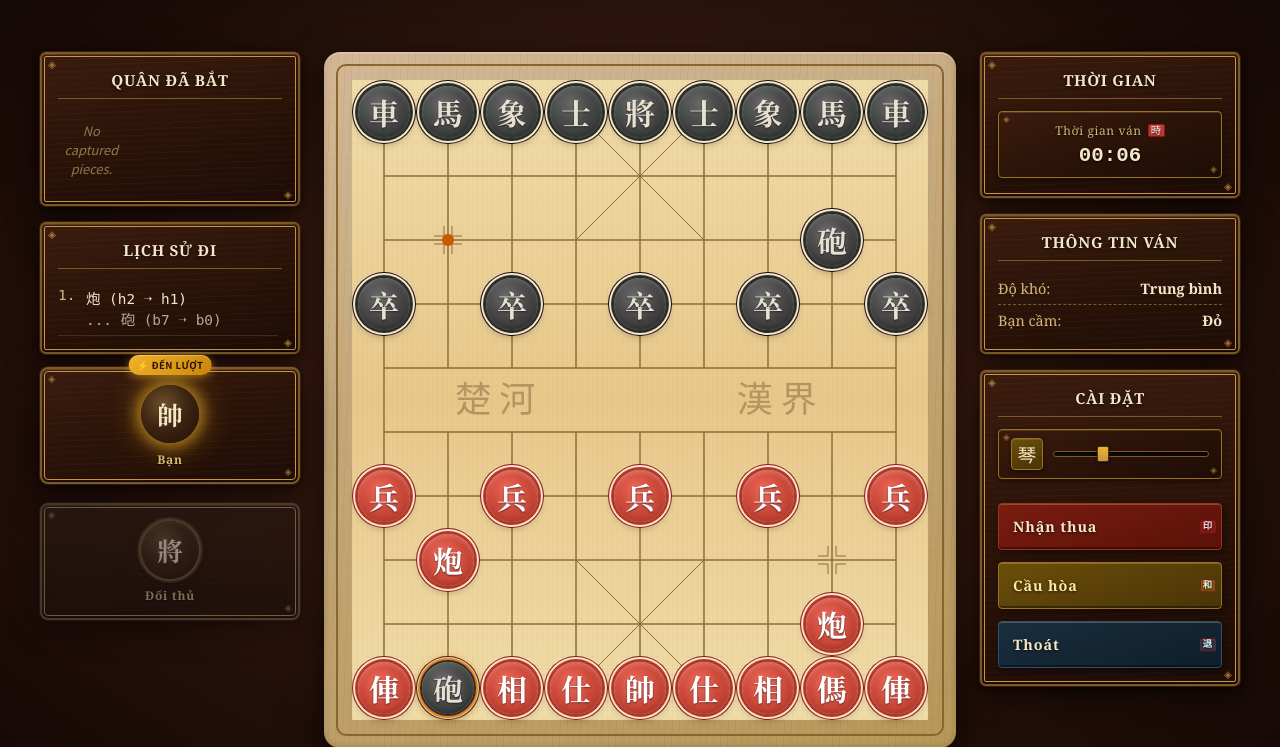
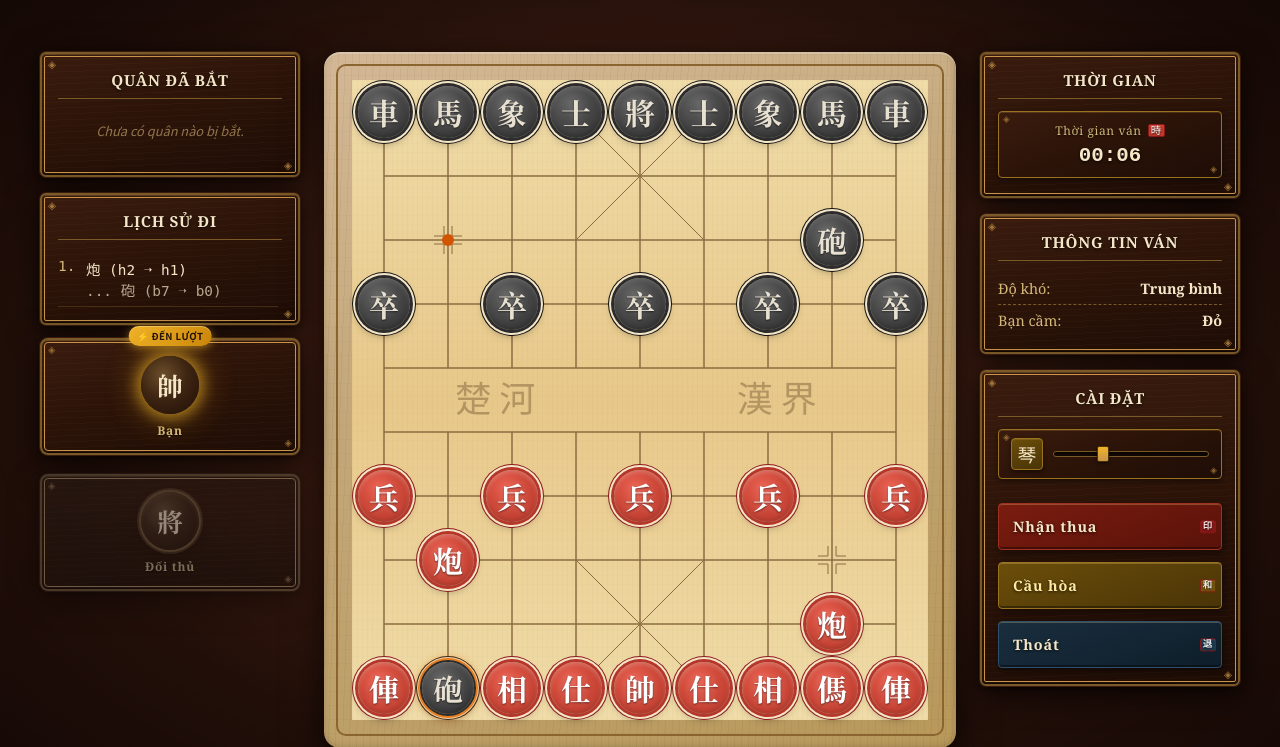
Before and after one commit to icetruong/xiangqi, a Django app: page /game/003f0011-367a-4dda-b052-a3e39c0b4f11/ in a window 1280 px wide. Shown: the top 747 px of the page. Run offline with Django 5.2, Linux system fonts and the light colour scheme; data comes from the database, SQL or seed files in the repository; both versions use the stored data as it was after the commit; some web fonts are replaced.

Commit message:
feat: Implement initial Xiangqi game frontend with comprehensive CSS styling, core JavaScript logic, and database setup.

```diff
--- a/games/static/games/css/style.css
+++ b/games/static/games/css/style.css
@@ -2467,6 +2467,7 @@ body {
 
 /* ── Empty State ── */
 .captured-empty {
+    grid-column: 1 / -1;
     width: 100%;
     color: #d4b87a;
     font-size: 0.8rem;
--- a/games/static/games/js/game.js
+++ b/games/static/games/js/game.js
@@ -772,7 +772,7 @@ function renderCapturedGroup(container, items, newCode) {
     if (items.length === 0) {
         var emptyMsg = document.createElement('div');
         emptyMsg.className = 'captured-empty';
-        emptyMsg.textContent = 'No captured pieces.';
+        emptyMsg.textContent = 'Chưa có quân nào bị bắt.';
         container.appendChild(emptyMsg);
         return;
     }
@@ -1341,7 +1341,7 @@ function renderMoveHistory() {
     container.innerHTML = '';
 
     if (!moveHistory || moveHistory.length === 0) {
-        container.innerHTML = '<div class="history-empty" style="text-align:center; padding: 10px; color:#d4b87a; font-style:italic;">Chưa có nước đi</div>';
+        container.innerHTML = '<div class="history-empty" style="text-align:center; padding: 10px; color:#d4b87a; font-style:italic; opacity:0.5;">Chưa có nước đi</div>';
         return;
     }
 
```
Also changed, not shown: db.sqlite3.
